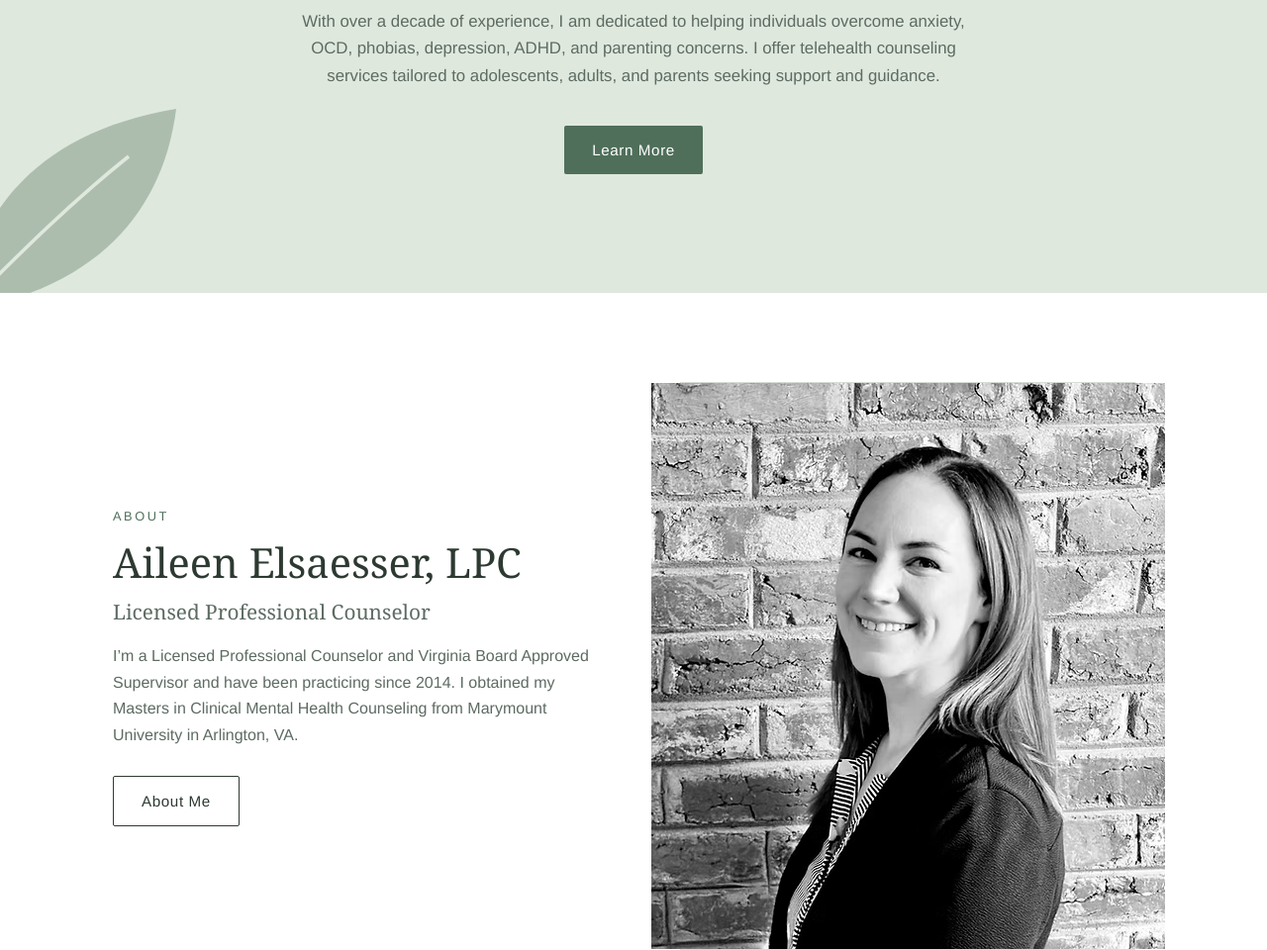
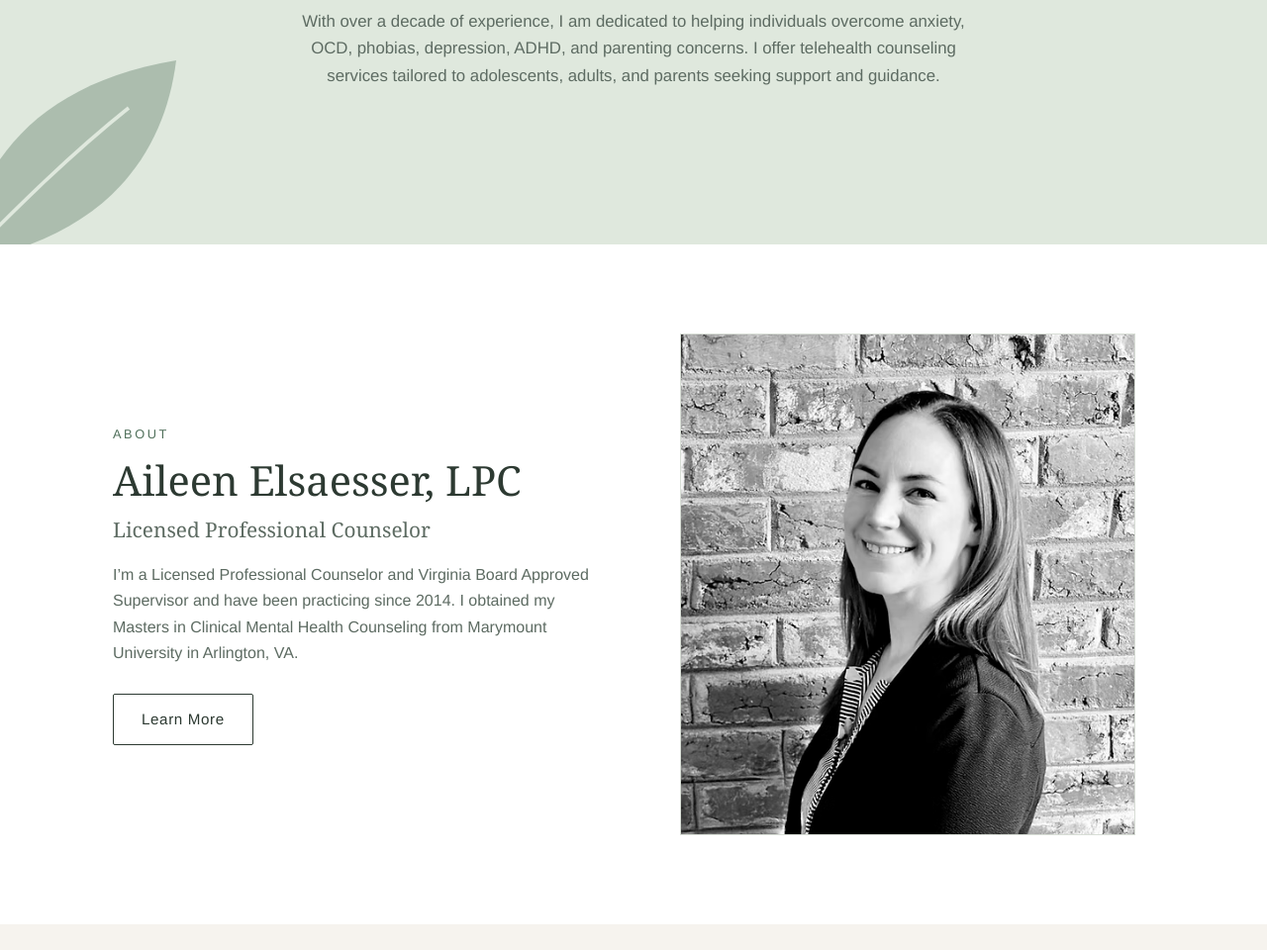
Before and after one commit to eelsaesser/aileenelpc-site, a plain HTML site: page index.html in a window 1280 px wide. Shown: the part 320-1280 px from the top of the page at 99% size. Drawn offline with Linux system fonts and the light colour scheme.

Commit message:
fix images

```diff
--- a/index.html
+++ b/index.html
@@ -54,6 +54,8 @@ section{padding:90px 0}
 .about p{color:var(--muted);margin:0 0 28px}
 .photo{aspect-ratio:519/572;background:var(--alt);border:1px solid var(--line);display:flex;align-items:center;justify-content:center;max-width:460px;width:100%;justify-self:center}
 .photo svg{width:45%;color:var(--accent);opacity:.6}
+.photo{min-width:0}
+.photo img{display:block;width:100%;max-width:100%;height:auto}
 .services{background:var(--bg)}
 .services h2{text-transform:uppercase;letter-spacing:.06em;text-align:center;font-size:clamp(1.4rem,3vw,2rem);margin-bottom:56px}
 .cards{display:grid;grid-template-columns:repeat(3,1fr);gap:28px}
@@ -95,7 +97,7 @@ footer{background:var(--surface);border-top:1px solid var(--line);text-align:cen
     <div class="wrap" style="position:relative">
       <h1>Mental Health Counseling from the comfort of your home</h1>
       <p>With over a decade of experience, I am dedicated to helping individuals overcome anxiety, OCD, phobias, depression, ADHD, and parenting concerns. I offer telehealth counseling services tailored to adolescents, adults, and parents seeking support and guidance.</p>
-      <a class="btn" href="#about">Learn More</a>
+      <!-- <a class="btn" href="#about">Learn More</a> -->
     </div>
   </div>
 
@@ -106,7 +108,7 @@ footer{background:var(--surface);border-top:1px solid var(--line);text-align:cen
         <h2>Aileen Elsaesser, LPC</h2>
         <h3>Licensed Professional Counselor</h3>
         <p>I’m a Licensed Professional Counselor and Virginia Board Approved Supervisor and have been practicing since 2014. I obtained my Masters in Clinical Mental Health Counseling from Marymount University in Arlington, VA.</p>
-        <a class="btn outline" href="#services">About Me</a>
+        <a class="btn outline" href="https://www.aileenelpc.com/about-me">Learn More</a>
       </div>
       <div class="photo" role="img" aria-label="Photo of Aileen">
         <img loading="lazy" sizes="519px" src="headshot.avif" alt="Photo of Aileen" style="object-fit:cover" class="gRkIq0 sFiSiq" width="519" height="572">
@@ -127,7 +129,7 @@ footer{background:var(--surface);border-top:1px solid var(--line);text-align:cen
           <p class="num">02.</p>
           <h4>Parents</h4>
           <p>Every stage of parenting brings about unique challenges. I offer support for the transition to parenting, the exhaustion that comes with physical and/or mental tasks, as well as help with children’s big feelings and behaviors. I am also trained in SPACE, a treatment intervention that works with parents to help their children overcome problematic anxiety.</p>
-          <a class="more" href="https://www.aileenelpc.com/my-services" target="_blank" rel="noopener">More</a>
+          <!-- <a class="more" href="https://www.aileenelpc.com/my-services" target="_blank" rel="noopener">More</a> -->
         </article>
         <article class="card">
           <p class="num">03.</p>
```
Also changed, not shown: about-me/index.html (+2 -1 lines).
